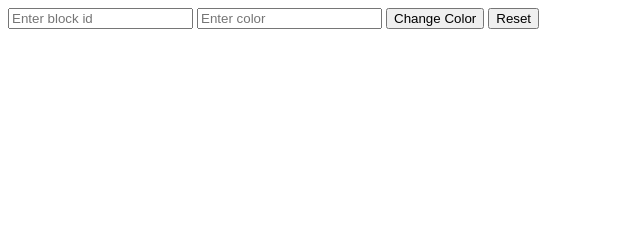
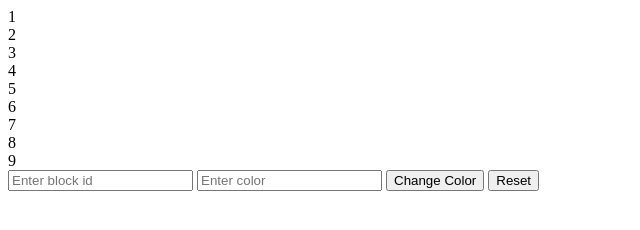
Before and after one commit to acciojob/Replit-Asian-Paints-abderaj17, a website: page main.html in a window 1280 px wide. Shown: the whole page, without its empty margins (0-640 px from the left). Drawn offline with Linux system fonts and the light colour scheme.

Commit message:
created a submission

```diff
--- a/main.html
+++ b/main.html
@@ -8,23 +8,23 @@
 
 <body>
     <div id="grid-container">
-        <div id="1" class="grid-item"></div>
-        <div id="2" class="grid-item"></div>
-        <div id="3" class="grid-item"></div>
-        <div id="4" class="grid-item"></div>
-        <div id="5" class="grid-item"></div>
-        <div id="6" class="grid-item"></div>
-        <div id="7" class="grid-item"></div>
-        <div id="8" class="grid-item"></div>
-        <div id="9" class="grid-item"></div>
+        <div id="1" class="grid-item">1</div>
+        <div id="2" class="grid-item">2</div>
+        <div id="3" class="grid-item">3</div>
+        <div id="4" class="grid-item">4</div>
+        <div id="5" class="grid-item">5</div>
+        <div id="6" class="grid-item">6</div>
+        <div id="7" class="grid-item">7</div>
+        <div id="8" class="grid-item">8</div>
+        <div id="9" class="grid-item">9</div>
     </div>
 
     <input id="block_id" type='text' placeholder="Enter block id" />
 
-    <input id="color_id" type='text' placeholder="Enter color" />
+    <input id="colour_id" type='text' placeholder="Enter color" />
 
     <button id="change_button">Change Color</button>
-    <button id="Reset">Reset</button>
+    <button id="reset_button">Reset</button>
 
     <script type="text/javascript" src="./script.js"></script>
 
--- a/script.js
+++ b/script.js
@@ -1,7 +1,7 @@
 document.getElementById('change_button').addEventListener('click',
 function(){
 	var blockId = document.getElementById('block_id').value;
-	var color = document.getElementById('color_id').value;
+	var color = document.getElementById('colour_id').value;
 
 	var blocks = document.getElementsByClassName('grid-item');
 	for(var i = 0; i<blocks.length; i++){
```
